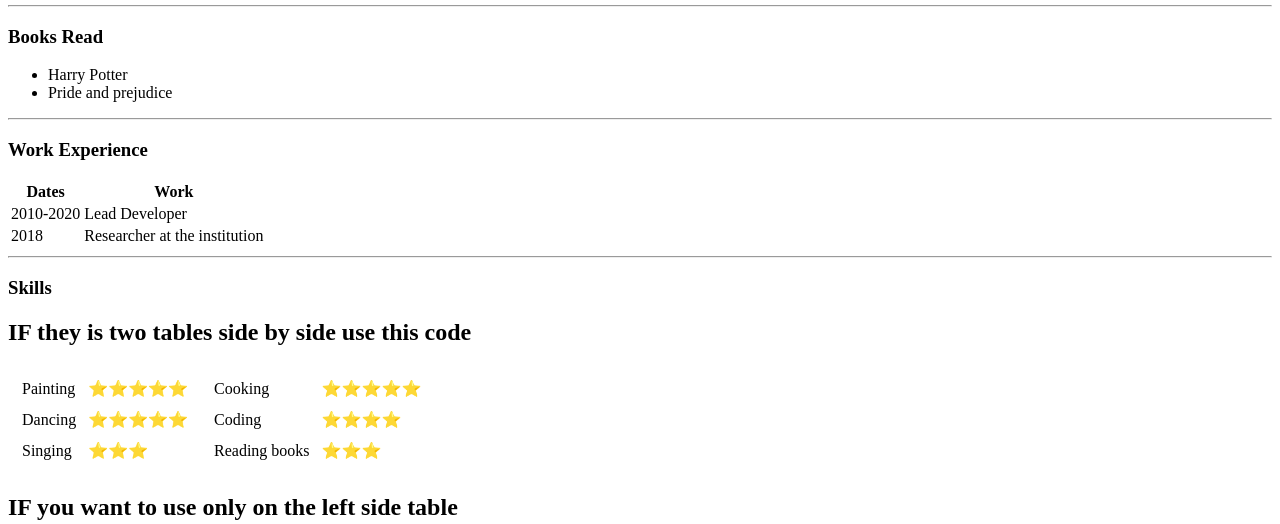
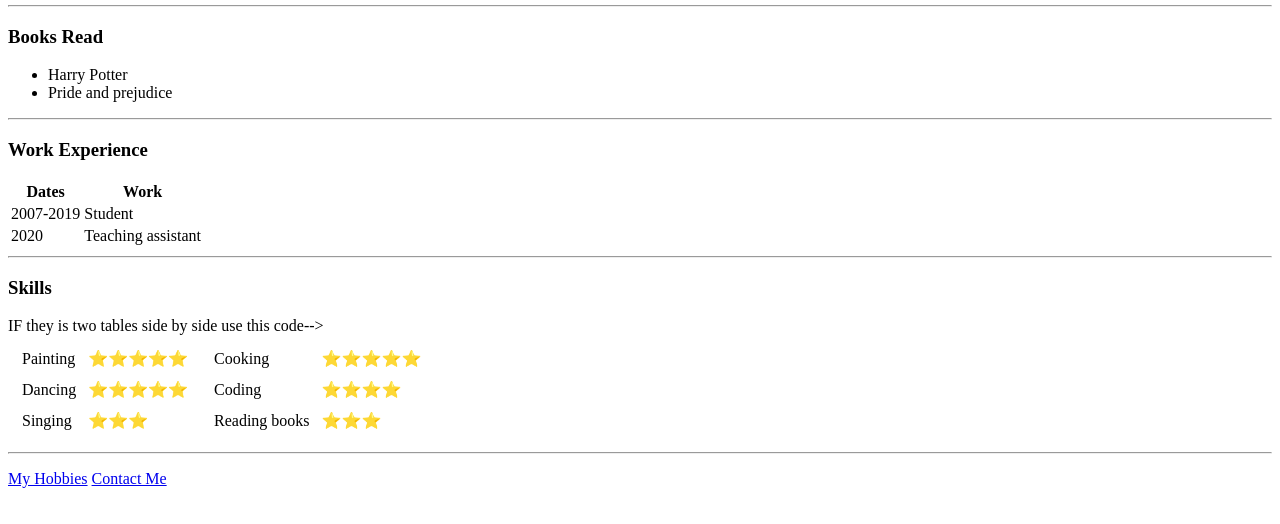
Before and after one commit to khairf/cv, a plain HTML site: page index.html in a window 1280 px wide. Shown: the part 357-881 px from the top of the page. Drawn offline with Linux system fonts and the light colour scheme.

Commit message:
edited the index html folder

```diff
--- a/index.html
+++ b/index.html
@@ -32,19 +32,19 @@
     </thead>
     <tbody>
     <tr>
-      <td>2010-2020</td>
-      <td>Lead Developer</td>
+      <td>2007-2019</td>
+      <td>Student</td>
     </tr>
     <tr>
-      <td>2018</td>
-      <td>Researcher at the institution</td>
+      <td>2020</td>
+      <td>Teaching assistant</td>
     </tr>
   </tbody>
   </table>
   <hr>
   <h3>Skills</h3>
   <table>
-    <h2>IF they is two tables side by side use this code</h2>
+    <!-->IF they is two tables side by side use this code-->
       <!-- DO NOT USE TABLES FOR LAYOUT THIS IS JUST AND EXAMPLE-->
       <tr>
         <td>
@@ -81,7 +81,7 @@
         </td>
       </tr>
     </table>
-    <h2>IF you want to use only on the left side table</h2>
+    <!--IF you want to use only on the left side table>
     <table cellspacing="10">
       <tr>
         <td>Cooking</td>
@@ -95,7 +95,7 @@
         <td>Gaming</td>
         <td>⭐⭐⭐</td>
       </tr>
-    </table>
+    </table-->
 </body>
 <hr>
 
```
